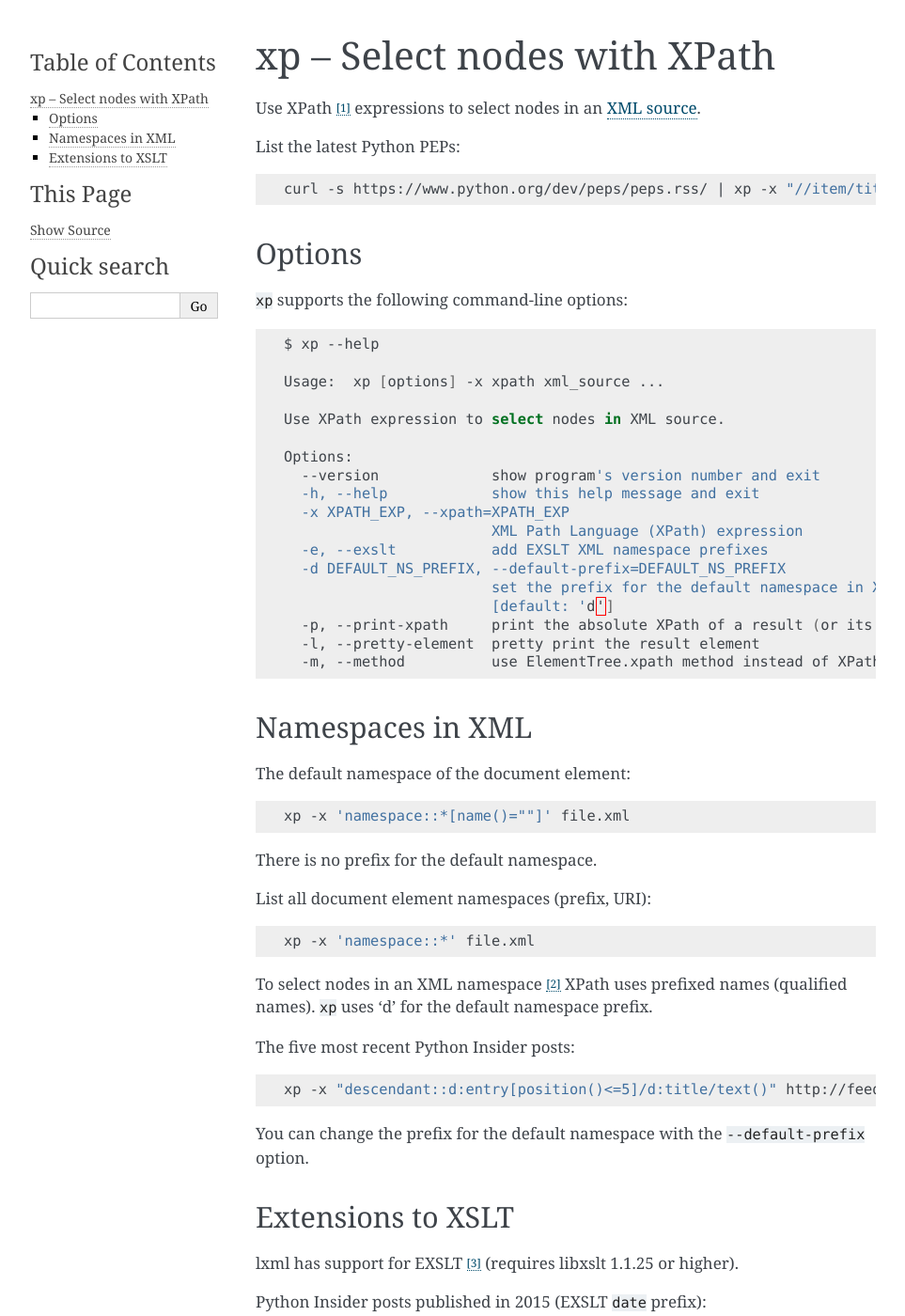
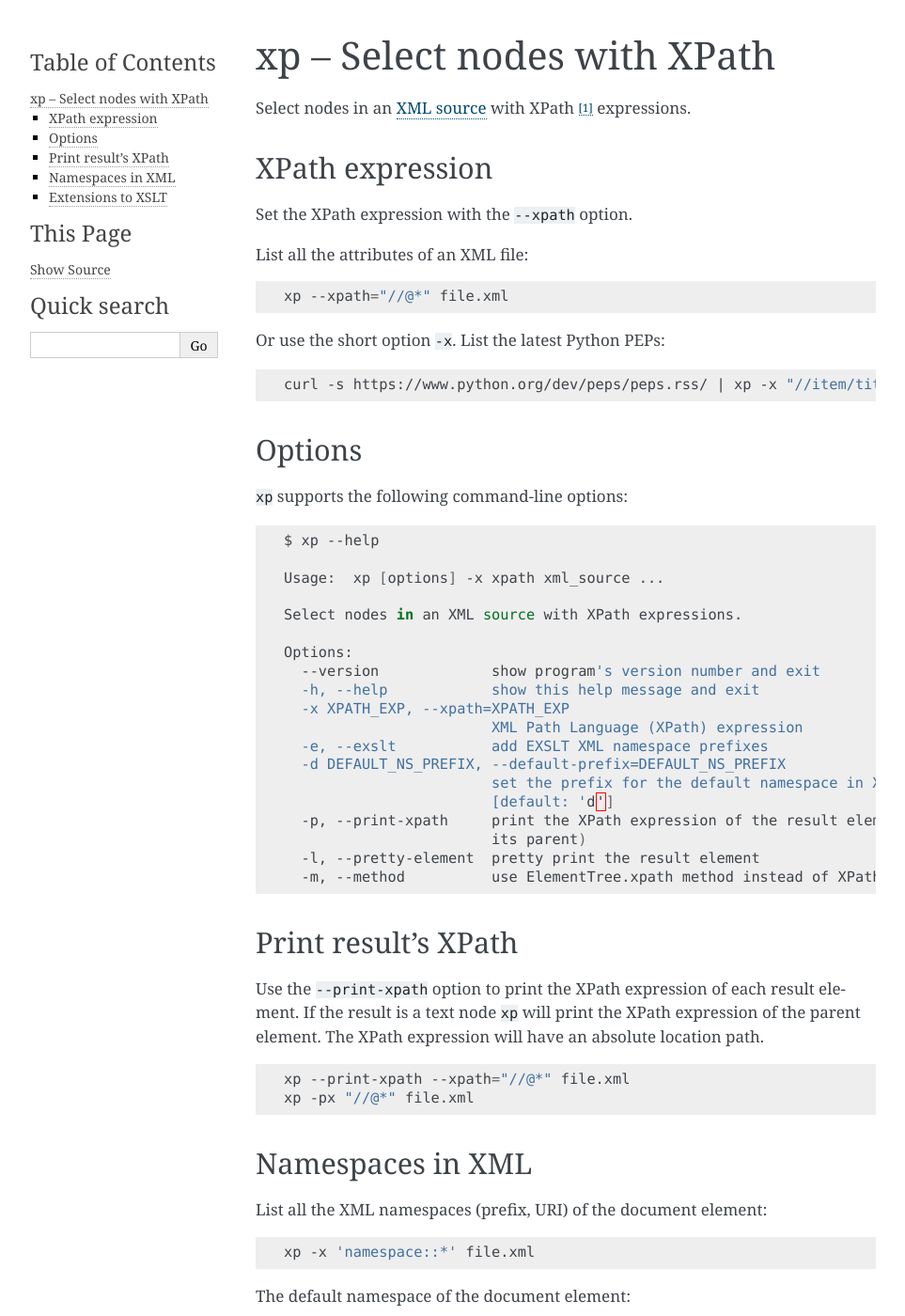
Before and after one commit to peteradrichem/Xul, a Sphinx documentation site: the page built from docs/xp.rst, in a window 1280 px wide and 1400 px high. Shown: the whole window at 94% size, without its empty margins (148-1111 px from the left). Built offline with Sphinx 7.4.7, drawn with Linux system fonts in a browser that asks for light colours; some of the changed text lies outside the part shown.

Commit message:
Documentation: set XPath expression, print result's XPath expression and XML namespaces

```diff
--- a/docs/xp.rst
+++ b/docs/xp.rst
@@ -8,8 +8,19 @@ xp -- Select nodes with XPath
 .. index::
    single: XPath
 
-Use XPath [#]_ expressions to select nodes in an :ref:`xml_source`.
+Select nodes in an :ref:`xml_source` with XPath [#]_ expressions.
 
+XPath expression
+----------------
+Set the XPath expression with the ``--xpath`` option.
+
+List all the attributes of an XML file:
+
+.. code:: bash
+
+   xp --xpath="//@*" file.xml
+
+Or use the short option ``-x``.
 List the latest Python PEPs:
 
 .. code:: bash
@@ -27,7 +38,7 @@ Options
 
    Usage:  xp [options] -x xpath xml_source ...
 
-   Use XPath expression to select nodes in XML source.
+   Select nodes in an XML source with XPath expressions.
 
    Options:
      --version             show program's version number and exit
@@ -38,9 +49,21 @@ Options
      -d DEFAULT_NS_PREFIX, --default-prefix=DEFAULT_NS_PREFIX
                            set the prefix for the default namespace in XPath
                            [default: 'd']
-     -p, --print-xpath     print the absolute XPath of a result (or its parent)
+     -p, --print-xpath     print the XPath expression of the result element (or
+                           its parent)
      -l, --pretty-element  pretty print the result element
      -m, --method          use ElementTree.xpath method instead of XPath class
+
+Print result's XPath
+--------------------
+Use the ``--print-xpath`` option to print the XPath expression of each result element.
+If the result is a text node ``xp`` will print the XPath expression of the parent element.
+The XPath expression will have an absolute location path.
+
+.. sourcecode:: bash
+
+   xp --print-xpath --xpath="//@*" file.xml
+   xp -px "//@*" file.xml
 
 Namespaces in XML
 -----------------
@@ -48,22 +71,22 @@ Namespaces in XML
 .. index::
    single: Namespaces
 
+List all the XML namespaces (prefix, URI) of the document element:
+
+.. code:: bash
+
+   xp -x 'namespace::*' file.xml
+
 The default namespace of the document element:
 
 .. code:: bash
 
    xp -x 'namespace::*[name()=""]' file.xml
 
-There is no prefix for the default namespace.
-
-List all document element namespaces (prefix, URI):
-
-.. code:: bash
-
-   xp -x 'namespace::*' file.xml
+The default namespace has no prefix (None).
 
 To select nodes in an XML namespace [#]_ XPath uses prefixed names (qualified names).
-``xp`` uses 'd' for the default namespace prefix.
+You can use 'd' for the default namespace prefix.
 
 The five most recent Python Insider posts:
 
@@ -71,7 +94,7 @@ The five most recent Python Insider posts:
 
    xp -x "descendant::d:entry[position()<=5]/d:title/text()" http://feeds.feedburner.com/PythonInsider
 
-You can change the prefix for the default namespace with the ``--default-prefix`` option.
+Change the prefix for the default namespace with the ``--default-prefix`` option.
 
 Extensions to XSLT
 ------------------
```
Also changed, not shown: 1 other file.
